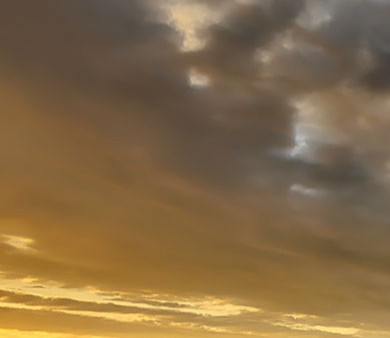
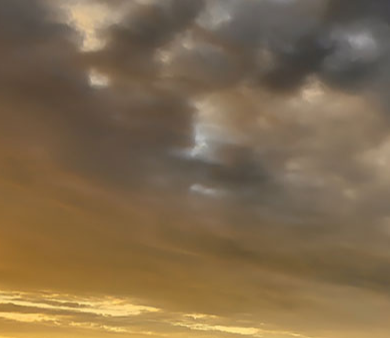
Before and after one commit to AyoMoses/tesla-slider, a plain HTML site: page index.html in a window 390 px wide. Shown: the top 338 px of the page. Drawn offline with Linux system fonts and the light colour scheme.

Commit message:
slider responsive test

```diff
--- a/scss/style.scss
+++ b/scss/style.scss
@@ -75,10 +75,7 @@ body {
         background-position: -200px;
     }
     @include desktopFirst(685) {
-
-    }
-    @include desktopFirst(441) {
-
+        background-position: -300px;
     }
 }
 .slider input[type="radio"].radio3:checked ~ .slide {
@@ -88,10 +85,7 @@ body {
         background-position: -400px; //clicking on 3 and using background-position alone is default vertical (Y)
     }
     @include desktopFirst(685) {
-
-    }
-    @include desktopFirst(441) {
-
+        background-position: -500px;
     }
 }
 
@@ -165,12 +159,13 @@ body {
     background: url(../images/slider-image.jpg) no-repeat;
 
     @include desktopFirst(1100) {
+        height: 100vh;
+        max-height: 100vh;
         background: url(../images/slider-image-1500.jpg) no-repeat;
     }
     @include desktopFirst(685) {
-
-    }
-    @include desktopFirst(441) {
-
+        height: 100vh;
+        max-height: 100vh;
+        background: url(../images/slider-image-1500.jpg) no-repeat;
     }
 }
```
Also changed, not shown: css/style.css, images/slider-image-500.jpg (deleted), 1 other file.
